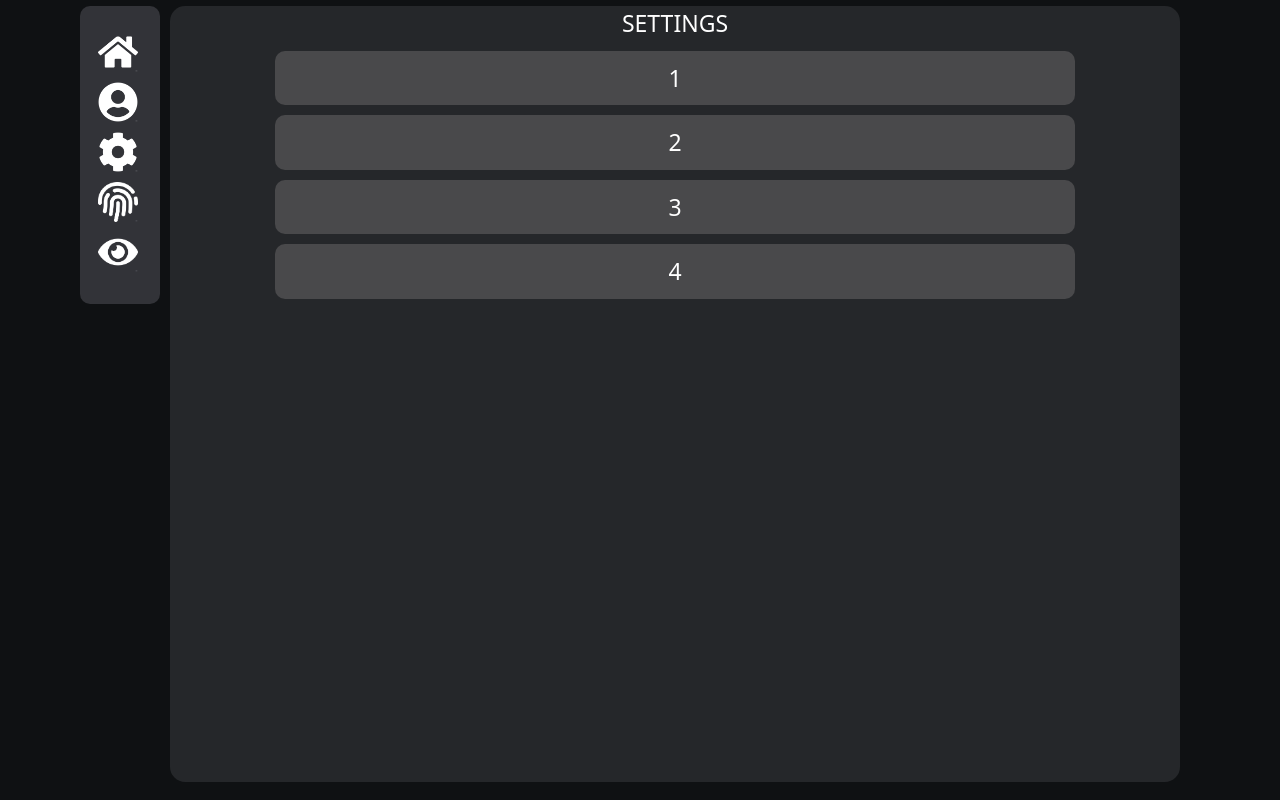
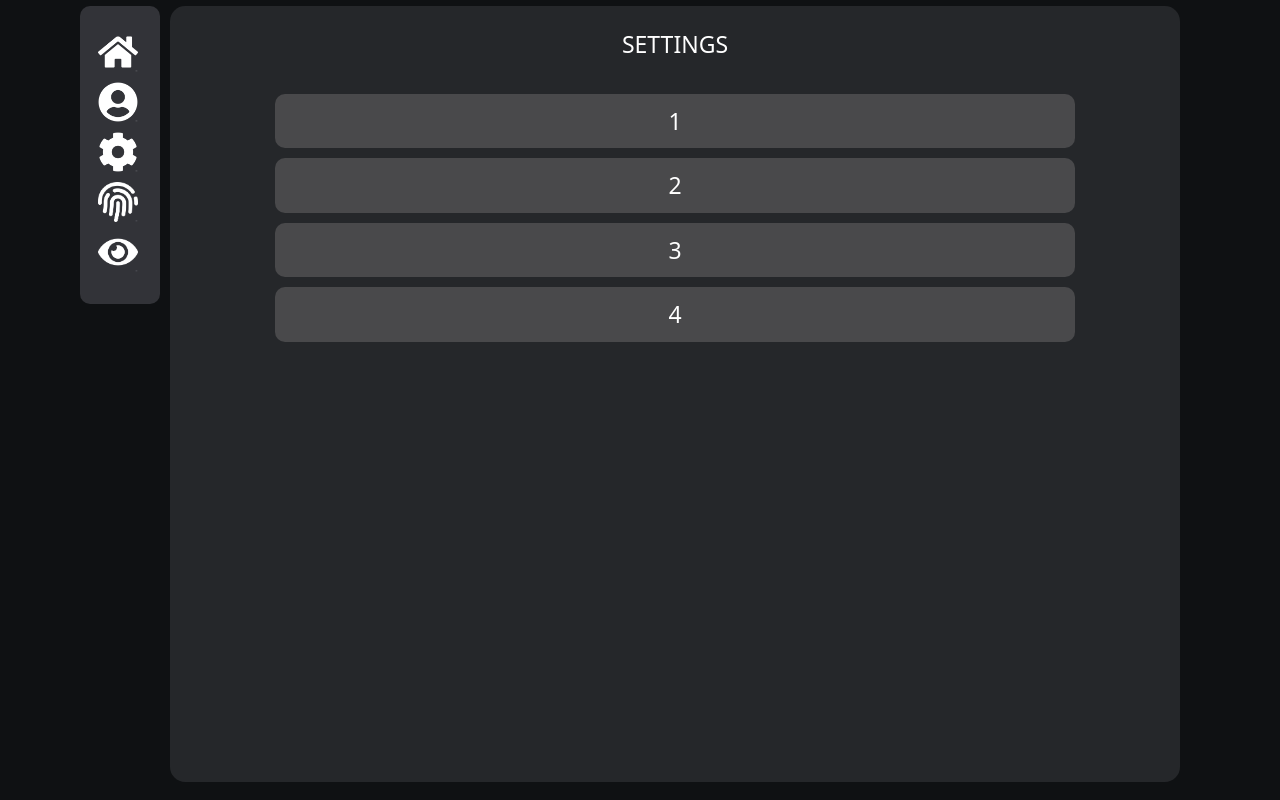
Before and after one commit to Eygonb/CodeMessage, a React (Create React App) app: page /settings in a window 1280 px wide. Built offline with nearby package versions, Linux system fonts and the light colour scheme.

Commit message:
небольшое изменение стилей настроек

```diff
--- a/src/messenger/Settings/Settings.css
+++ b/src/messenger/Settings/Settings.css
@@ -11,6 +11,11 @@
     min-height: 97vh;
     border-radius: .95rem;
     transition: .5s;
+}
+
+.settings-box h2{
+    margin-top: 25px;
+    margin-bottom: 25px;
 }
 
 .settings-item{
@@ -28,6 +33,8 @@
     background-color: rgb(73, 73, 75);
 }
 
+
+
 .text-center1{
     margin-top: 30px;
     margin-left: auto;
--- a/src/messenger/Settings/Settings.js
+++ b/src/messenger/Settings/Settings.js
@@ -11,7 +11,7 @@ export default class Settings extends Component {
                 <NavBar/>
 
                 <div className="settings-box">
-                    <span className="text-center1">Settings</span>
+                    <h2 className="text-center1">Settings</h2>
                     <div className="settings-item">
                         <p className="text-center1">1</p>
                     </div>
```
